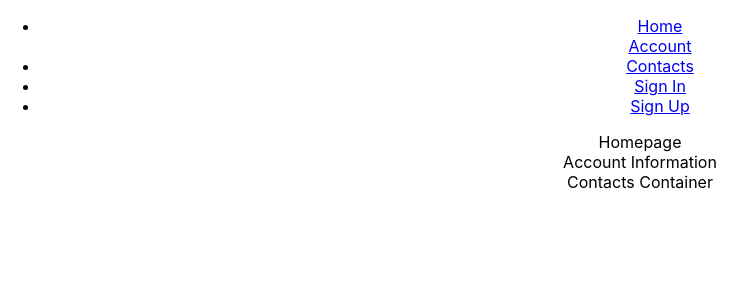
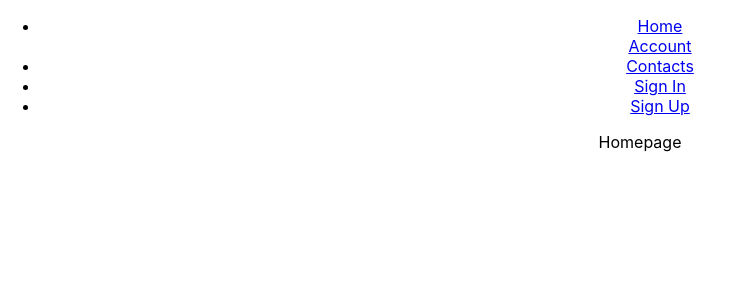
Before and after one commit to zacwillmington/tabs, a React (Create React App) app in the folder client/: page / in a window 1280 px wide. Shown: the top 300 px of the page, without its empty margins (0-756 px from the left). Built offline with nearby package versions, Linux system fonts and the light colour scheme.

Commit message:
Imported Routes from React Router Dom and hooked up routes for componenets.

```diff
--- a/client/src/App.js
+++ b/client/src/App.js
@@ -4,16 +4,17 @@ import NavBar from './components/NavBar';
 import HomePage from './containers/HomePage';
 import ContactsContainer from './containers/ContactsContainer';
 import AccountContainer from './containers/AccountContainer';
+import { Route } from 'react-router-dom';
 
 
 function App() {
   return (
     <div className="App">
       <header className="App-header"></header>
-      <NavBar></NavBar>
-      <HomePage/>
-      <AccountContainer />
-      <ContactsContainer />
+      <NavBar/>
+      <Route exact path='/' component={HomePage}/>
+      <Route exact path='/account' component={AccountContainer}/>
+      <Route exact path='/contacts' component={ContactsContainer}/>
     </div>
   );
 }
```
Also changed, not shown: 1 other file (tests, documents, lock files or other folders).
